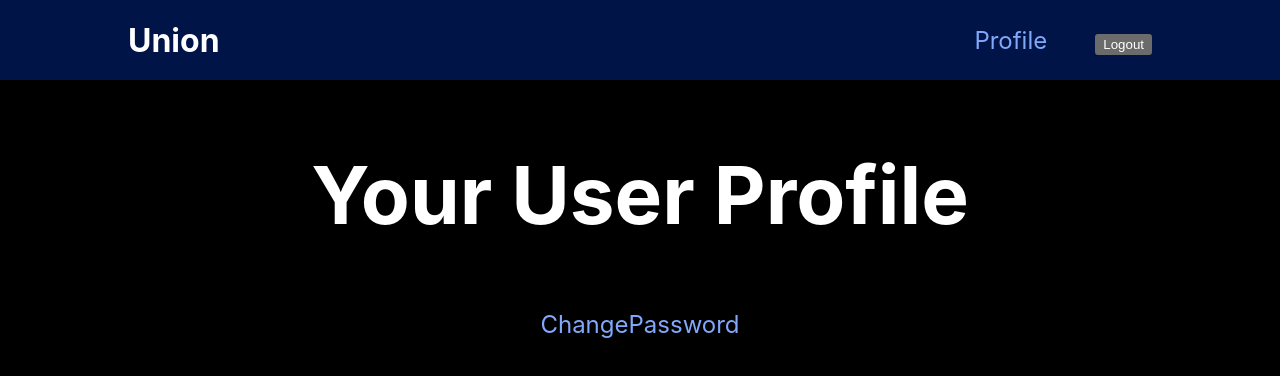
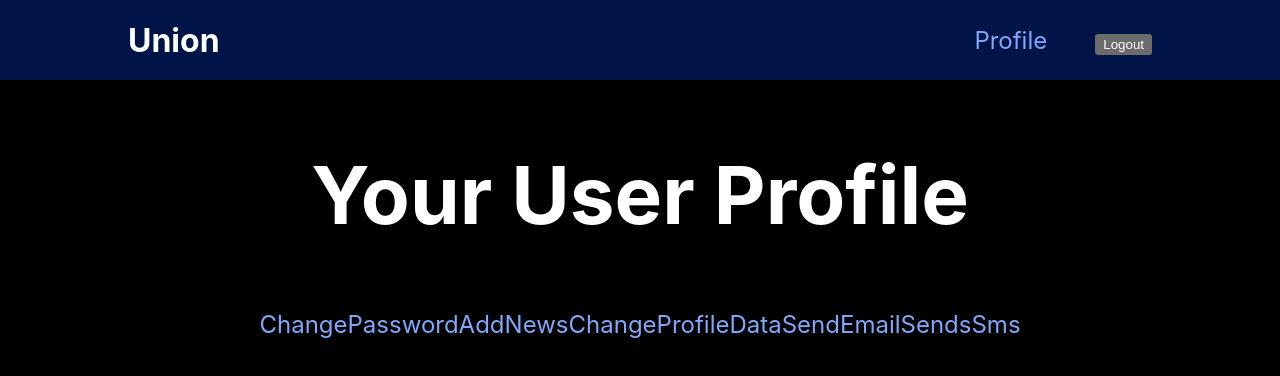
Before and after one commit to Simnek/nextSyndicate, a Next.js app: page /profile in a window 1280 px wide. Shown: the top 376 px of the page. Built offline with nearby package versions, Linux system fonts and the light colour scheme; no server answers; sample sign-in values are in the browser's storage.

Commit message:
commitTest

```diff
--- a/components/profile/user-profile.js
+++ b/components/profile/user-profile.js
@@ -24,6 +24,10 @@ function UserProfile() {
     <section className={classes.profile}>
       <h1>Your User Profile</h1>
       <Link href='/profile/change-password'>ChangePassword</Link>
+      <Link href='/profile/add-news'>AddNews</Link>
+      <Link href='/profile/change-profile-data'>ChangeProfileData</Link>
+      <Link href='/profile/send-email'>SendEmail</Link>
+      <Link href='/profile/send-sms'>SendsSms</Link>
     </section>
   );
 }
```
